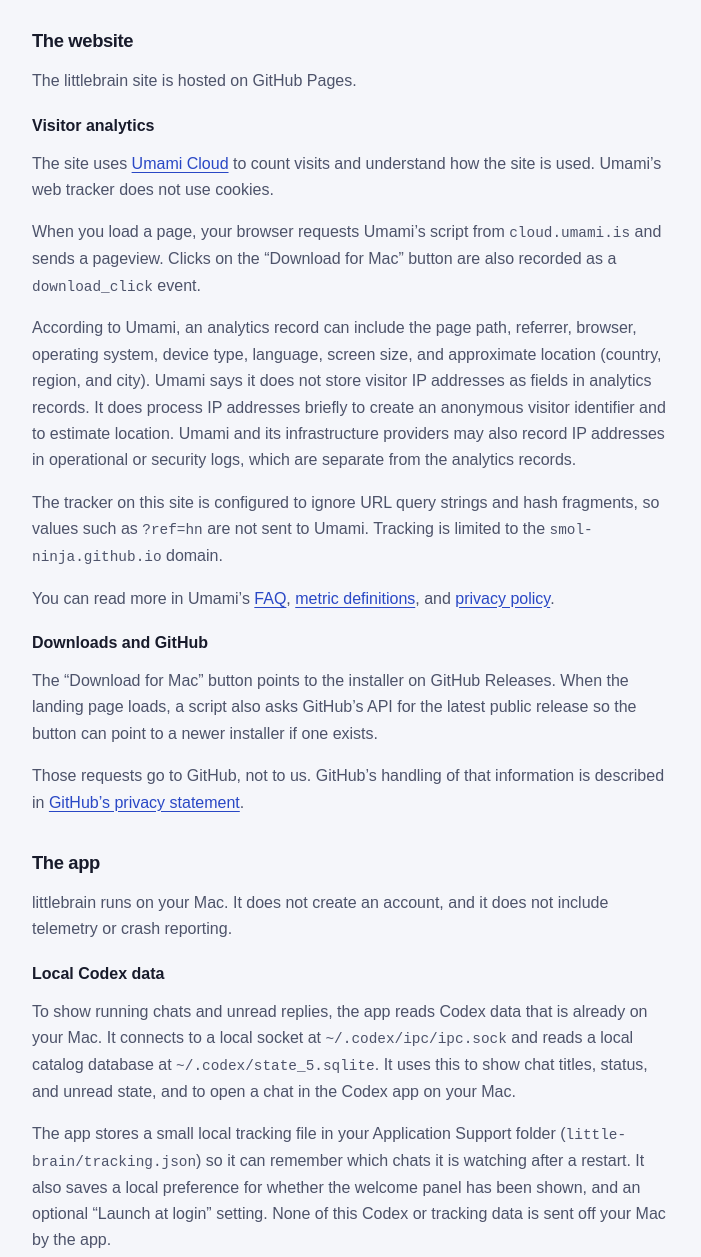
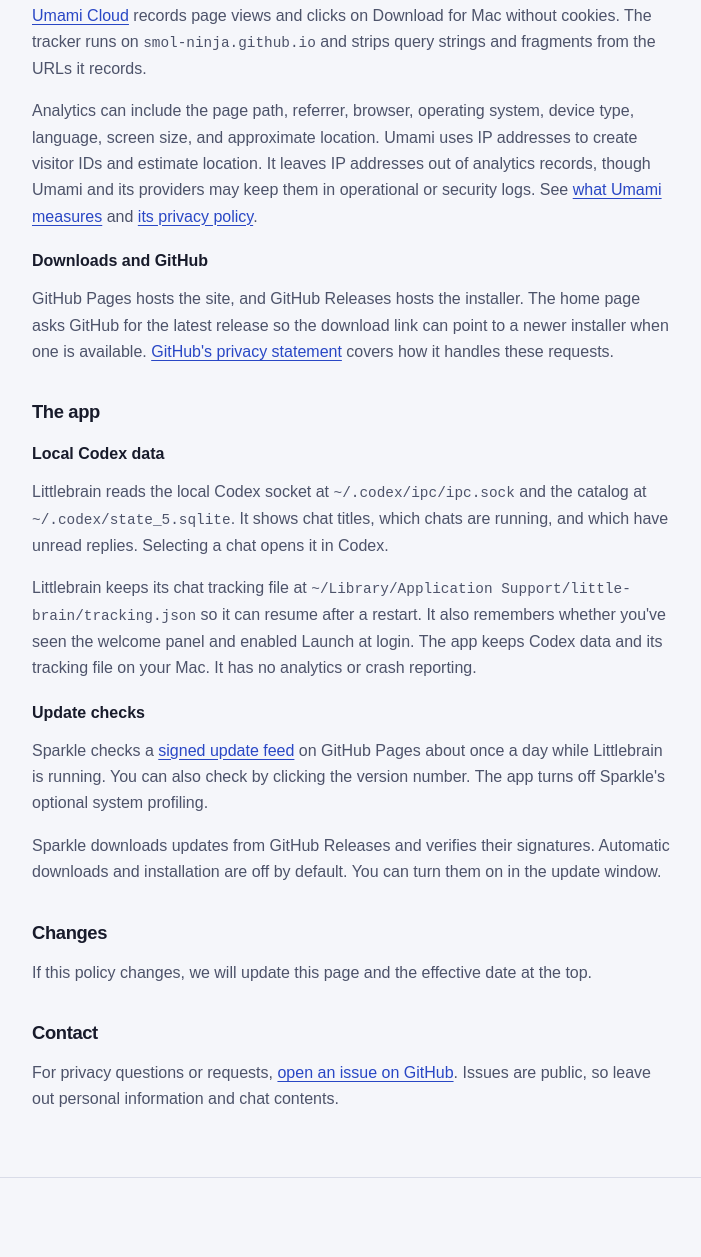
Before and after one commit to smol-ninja/little-brain, a plain HTML site: page docs/privacy.html in a window 1280 px wide. Shown: the part 348-1605 px from the top of the page, without its empty margins (288-989 px from the left). After the commit the page ends 1573 px from the top, so only its background shows below. Drawn offline with Linux system fonts and the light colour scheme.

Commit message:
docs: simplify the privacy policy

```diff
--- a/docs/privacy.html
+++ b/docs/privacy.html
@@ -5,7 +5,7 @@
   <meta name="viewport" content="width=device-width, initial-scale=1">
   <meta name="description" content="Privacy policy for the littlebrain website and Mac app.">
   <meta name="theme-color" content="#f5f6fa">
-  <title>Privacy policy — littlebrain</title>
+  <title>littlebrain privacy policy</title>
   <link rel="icon" href="logo.png" type="image/png">
   <link rel="stylesheet" href="site.css">
   <script defer src="https://cloud.umami.is/script.js"
@@ -24,42 +24,30 @@
     <h1 id="policy-title">Privacy policy</h1>
     <p class="effective">Effective 16 November 2026</p>
 
-    <p class="lede">littlebrain is a macOS menu bar app that shows your local Codex chats. This page explains what the website and the app collect, and what they do not. We do not create accounts, show ads, or sell your information. The app reads Codex data only on your Mac and does not send chat content off your machine. The website uses a cookie-free visitor counter, and the app checks for updates over the internet.</p>
+    <p>Littlebrain does not require an account, show ads, or sell your information.</p>
 
     <h2>The website</h2>
-    <p>The littlebrain site is hosted on GitHub Pages.</p>
-
     <h3>Visitor analytics</h3>
-    <p>The site uses <a href="https://umami.is/">Umami Cloud</a> to count visits and understand how the site is used. Umami’s web tracker does not use cookies.</p>
-    <p>When you load a page, your browser requests Umami’s script from <code>cloud.umami.is</code> and sends a pageview. Clicks on the “Download for Mac” button are also recorded as a <code>download_click</code> event.</p>
-    <p>According to Umami, an analytics record can include the page path, referrer, browser, operating system, device type, language, screen size, and approximate location (country, region, and city). Umami says it does not store visitor IP addresses as fields in analytics records. It does process IP addresses briefly to create an anonymous visitor identifier and to estimate location. Umami and its infrastructure providers may also record IP addresses in operational or security logs, which are separate from the analytics records.</p>
-    <p>The tracker on this site is configured to ignore URL query strings and hash fragments, so values such as <code>?ref=hn</code> are not sent to Umami. Tracking is limited to the <code>smol-ninja.github.io</code> domain.</p>
-    <p>You can read more in Umami’s <a href="https://docs.umami.is/docs/faq">FAQ</a>, <a href="https://docs.umami.is/docs/metric-definitions">metric definitions</a>, and <a href="https://umami.is/privacy">privacy policy</a>.</p>
+    <p><a href="https://umami.is/">Umami Cloud</a> records page views and clicks on Download for Mac without cookies. The tracker runs on <code>smol-ninja.github.io</code> and strips query strings and fragments from the URLs it records.</p>
+    <p>Analytics can include the page path, referrer, browser, operating system, device type, language, screen size, and approximate location. Umami uses IP addresses to create visitor IDs and estimate location. It leaves IP addresses out of analytics records, though Umami and its providers may keep them in operational or security logs. See <a href="https://docs.umami.is/docs/metric-definitions">what Umami measures</a> and <a href="https://umami.is/privacy">its privacy policy</a>.</p>
 
     <h3>Downloads and GitHub</h3>
-    <p>The “Download for Mac” button points to the installer on GitHub Releases. When the landing page loads, a script also asks GitHub’s API for the latest public release so the button can point to a newer installer if one exists.</p>
-    <p>Those requests go to GitHub, not to us. GitHub’s handling of that information is described in <a href="https://docs.github.com/en/site-policy/privacy-policies/github-general-privacy-statement">GitHub’s privacy statement</a>.</p>
+    <p>GitHub Pages hosts the site, and GitHub Releases hosts the installer. The home page asks GitHub for the latest release so the download link can point to a newer installer when one is available. <a href="https://docs.github.com/en/site-policy/privacy-policies/github-general-privacy-statement">GitHub's privacy statement</a> covers how it handles these requests.</p>
 
     <h2>The app</h2>
-    <p>littlebrain runs on your Mac. It does not create an account, and it does not include telemetry or crash reporting.</p>
-
     <h3>Local Codex data</h3>
-    <p>To show running chats and unread replies, the app reads Codex data that is already on your Mac. It connects to a local socket at <code>~/.codex/ipc/ipc.sock</code> and reads a local catalog database at <code>~/.codex/state_5.sqlite</code>. It uses this to show chat titles, status, and unread state, and to open a chat in the Codex app on your Mac.</p>
-    <p>The app stores a small local tracking file in your Application Support folder (<code>little-brain/tracking.json</code>) so it can remember which chats it is watching after a restart. It also saves a local preference for whether the welcome panel has been shown, and an optional “Launch at login” setting. None of this Codex or tracking data is sent off your Mac by the app.</p>
+    <p>Littlebrain reads the local Codex socket at <code>~/.codex/ipc/ipc.sock</code> and the catalog at <code>~/.codex/state_5.sqlite</code>. It shows chat titles, which chats are running, and which have unread replies. Selecting a chat opens it in Codex.</p>
+    <p>Littlebrain keeps its chat tracking file at <code>~/Library/Application Support/little-brain/tracking.json</code> so it can resume after a restart. It also remembers whether you've seen the welcome panel and enabled Launch at login. The app keeps Codex data and its tracking file on your Mac. It has no analytics or crash reporting.</p>
 
     <h3>Update checks</h3>
-    <p>The app uses the Sparkle framework to check for updates. It automatically fetches a signed update feed from <a href="https://smol-ninja.github.io/little-brain/appcast.xml"><code>https://smol-ninja.github.io/little-brain/appcast.xml</code></a> (hosted on GitHub Pages), by default about once a day, and whenever you click the version number in the app. System profiling is turned off, so the app does not send Sparkle’s optional hardware and system profile with those checks.</p>
-    <p>The app is set not to download or install updates automatically. If an update is available, you can install it from the app. Sparkle then downloads the installer from GitHub Releases, verifies its signature, and installs it. GitHub may process those download requests under its privacy statement.</p>
-    <p>Apart from these update checks and optional update downloads, the app’s own code does not make other network requests.</p>
-
-    <h2>No accounts, ads, or selling</h2>
-    <p>We do not ask you to create an account. We do not show advertising, and we do not sell your information.</p>
+    <p>Sparkle checks a <a href="https://smol-ninja.github.io/little-brain/appcast.xml">signed update feed</a> on GitHub Pages about once a day while Littlebrain is running. You can also check by clicking the version number. The app turns off Sparkle's optional system profiling.</p>
+    <p>Sparkle downloads updates from GitHub Releases and verifies their signatures. Automatic downloads and installation are off by default. You can turn them on in the update window.</p>
 
     <h2>Changes</h2>
     <p>If this policy changes, we will update this page and the effective date at the top.</p>
 
     <h2>Contact</h2>
-    <p>Questions or requests? <a href="https://github.com/smol-ninja/little-brain/issues">Open an issue on GitHub</a>.</p>
+    <p>For privacy questions or requests, <a href="https://github.com/smol-ninja/little-brain/issues">open an issue on GitHub</a>. Issues are public, so leave out personal information and chat contents.</p>
   </main>
   <footer class="site-footer">
     <a href="privacy.html">Privacy</a>
--- a/docs/site.css
+++ b/docs/site.css
@@ -110,7 +110,6 @@ h1 {
   box-shadow: 0 24px 42px #111a3f90, 0 2px 5px #111a3f70;
 }
 
-
 .site-footer {
   display: flex;
   align-items: center;
@@ -136,7 +135,7 @@ h1 {
   color: var(--secondary);
   font-size: .875rem;
 }
-.policy .lede, .policy p {
+.policy p {
   margin-top: 16px;
   color: var(--secondary);
   font-size: 1rem;
```
